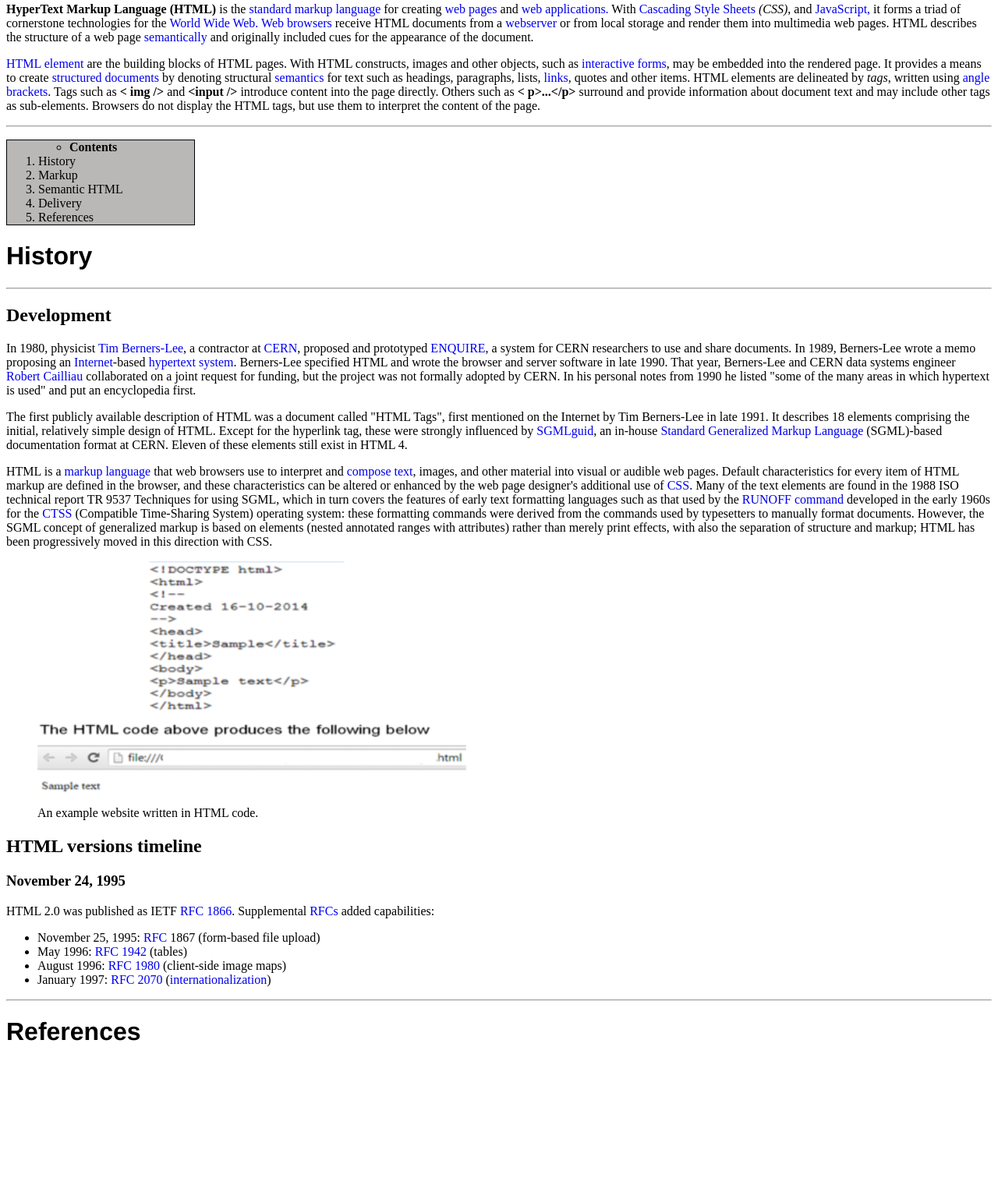
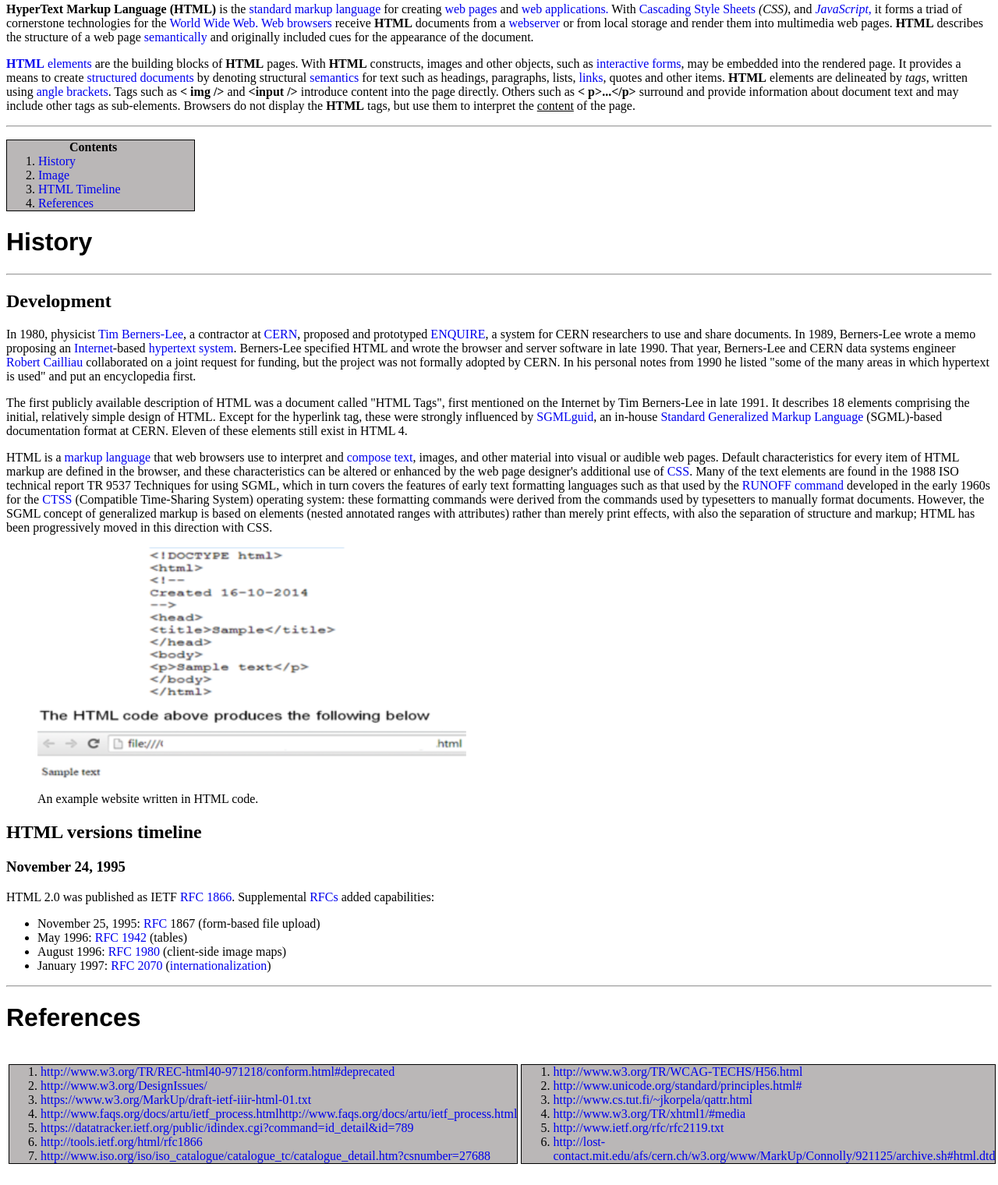
Before and after one commit to flanigan1/Midterm, a plain HTML site: page index.html in a window 1280 px wide. Shown: the part 197-1717 px from the top of the page at 78% size. Before the commit the page ends 1561 px from the top, so only its background shows below. Drawn offline with Linux system fonts and the light colour scheme.

Commit message:
Update index.html

```diff
--- a/index.html
+++ b/index.html
@@ -5,33 +5,29 @@
 
 <link rel="stylesheet" href="Styles.css">
 
+
 </head>
 <body>
 <h1>HTML</h1>
 <hr>
 <p>From Wikipedia, the free enclyopedia</p>
 <p><i>".htm" and ".html" redirect here. For other uses, see</p><a href="https://en.wikipedia.org/wiki/HTM">HTM (disambiguation)</a></i>
-<p><strong>HyperText Markup Language (HTML)</strong> is the <a href="https://en.wikipedia.org/wiki/Markup_language">standard markup language</a> for creating <a href="https://en.wikipedia.org/wiki/Web_page">web pages</a> and <a href="https://en.wikipedia.org/wiki/Web_application">web applications.</a> With <a href="https://en.wikipedia.org/wiki/Cascading_Style_Sheets">Cascading Style Sheets</a> <i>(CSS)</i>, and <a href="https://en.wikipedia.org/wiki/JavaScript">JavaScript,</a> it forms a triad of cornerstone technologies for the <a href="https://en.wikipedia.org/wiki/World_Wide_Web">World Wide Web.</a> <a href="https://en.wikipedia.org/wiki/Web_browser">Web browsers</a> receive HTML documents from a <a href="https://en.wikipedia.org/wiki/Webserver">webserver</a> or from local storage and render them into multimedia web pages. HTML describes the structure of a web page <a href="https://en.wikipedia.org/wiki/Semantic">semantically</a> and originally included cues for the appearance of the document.</p>
-<p> <a href="https://en.wikipedia.org/wiki/HTML_element">HTML element</a> are the building blocks of HTML pages. With HTML constructs, images and other objects, such as <a href="https://en.wikipedia.org/wiki/Fieldset">interactive forms</a>, may be embedded into the rendered page. It provides a means to create <a href="https://en.wikipedia.org/wiki/Structured_document">structured documents</a> by denoting structural <a href="https://en.wikipedia.org/wiki/Semantics">
-semantics</a> for text such as headings, paragraphs, lists, <a href="https://en.wikipedia.org/wiki/Hyperlink">links</a>, quotes and other items. HTML elements are delineated by <i>tags</i>, written using <a href="https://en.wikipedia.org/wiki/Bracket#Angle_brackets">angle brackets</a>. Tags such as <strong>&lt img /&gt</strong> and <strong>&ltinput /&gt</strong> introduce content into the page directly. Others such as <strong>&lt p&gt...&lt/p&gt</strong> surround and provide information about document text and may include other tags as sub-elements. Browsers do not display the HTML tags, but use them to interpret the content of the page.</p>
+<p><strong>HyperText Markup Language (HTML)</strong> is the <a href="https://en.wikipedia.org/wiki/Markup_language">standard markup language</a> for creating <a href="https://en.wikipedia.org/wiki/Web_page">web pages</a> and <a href="https://en.wikipedia.org/wiki/Web_application">web applications.</a> With <a href="https://en.wikipedia.org/wiki/Cascading_Style_Sheets">Cascading Style Sheets</a> <i>(CSS)</i>, and <a href="https://en.wikipedia.org/wiki/JavaScript"><i>JavaScript</i>,</a> it forms a triad of cornerstone technologies for the <a href="https://en.wikipedia.org/wiki/World_Wide_Web">World Wide Web.</a> <a href="https://en.wikipedia.org/wiki/Web_browser">Web browsers</a> receive <strong>HTML</strong> documents from a <a href="https://en.wikipedia.org/wiki/Webserver">webserver</a> or from local storage and render them into multimedia web pages. <strong>HTML</strong> describes the structure of a web page <a href="https://en.wikipedia.org/wiki/Semantic">semantically</a> and originally included cues for the appearance of the document.</p>
+<p> <a href="https://en.wikipedia.org/wiki/HTML_element"><strong>HTML</strong> elements</a> are the building blocks of <strong>HTML</strong> pages. With <strong>HTML</strong> constructs, images and other objects, such as <a href="https://en.wikipedia.org/wiki/Fieldset">interactive forms</a>, may be embedded into the rendered page. It provides a means to create <a href="https://en.wikipedia.org/wiki/Structured_document">structured documents</a> by denoting structural <a href="https://en.wikipedia.org/wiki/Semantics">
+semantics</a> for text such as headings, paragraphs, lists, <a href="https://en.wikipedia.org/wiki/Hyperlink">links</a>, quotes and other items. <strong>HTML</strong> elements are delineated by <i>tags</i>, written using <a href="https://en.wikipedia.org/wiki/Bracket#Angle_brackets">angle brackets</a>. Tags such as <strong>&lt img /&gt</strong> and <strong>&ltinput /&gt</strong> introduce content into the page directly. Others such as <strong>&lt p&gt...&lt/p&gt</strong> surround and provide information about document text and may include other tags as sub-elements. Browsers do not display the <strong>HTML</strong> tags, but use them to interpret the <u>content</u> of the page.</p>
 <hr>
 <ol id="list">
-<ul>
+<ul style="list-style: none;">
 <li><strong>Contents</strong></li>
 </ul>
 
-
-	<li>History</li>
-	<li>Markup</li>
-	<li>Semantic HTML</li>
-	<li>Delivery</li>
-	<li>References</li>
-
-
-
+	<A href="#link1"><li>History</a></li>
+	<a href="#link2"><li>Image</a></li>
+	<a href="#link4"><li>HTML Timeline</a></li>
+	<a href="#link3"><li>References</a></li>
 
 </ol>
-<h1>History</h1>
+<a name="link1"><h1><strong>History</strong></h1>
 <hr>
 <h2><strong>Development</strong></h2>
 <p >In 1980, physicist <a href="https://en.wikipedia.org/wiki/Tim_Berners-Lee">Tim Berners-Lee</a>, a contractor at <a href="https://en.wikipedia.org/wiki/CERN">CERN</a>, proposed and prototyped <a href="https://en.wikipedia.org/wiki/ENQUIRE">ENQUIRE</a>, a system for CERN researchers to use and share documents. In 1989, Berners-Lee wrote a memo proposing an <a href="
@@ -43,10 +39,10 @@ https://en.wikipedia.org/wiki/Internet">Internet</a>-based <a href="https://en.w
 
 <figure>
 <img id="HTML" src ="images/HTML.png">
-<figcaption>An example website written in HTML code.</figcaption>
+<a name="link2"><figcaption>An example website written in HTML code.</figcaption>
 </figure>
 
-<strong><h2>HTML versions timeline</h2>
+<strong><h2><a name="link4">HTML versions timeline</h2>
 <h3>November 24, 1995</h3></strong>
 <p>HTML 2.0 was published as IETF <a href="https://tools.ietf.org/html/rfc1866">RFC 1866</a>. Supplemental <a href="https://en.wikipedia.org/wiki/Request_for_Comments">RFCs</a> added capabilities:</p>
 <ul>
@@ -58,4 +54,45 @@ https://en.wikipedia.org/wiki/Internet">Internet</a>-based <a href="https://en.w
 
 </ul>
 <hr>
-<h1>References</h1>
+<a name="link3"><h1>References</h1>
+<table>
+<tr>
+<td align="left">
+<ol id="References1">
+
+	<li><a href="http://www.w3.org/TR/REC-html40-971218/conform.html#deprecated">http://www.w3.org/TR/REC-html40-971218/conform.html#deprecated</a></li>
+
+	<li><a href="http://www.w3.org/DesignIssues/">http://www.w3.org/DesignIssues/</a></li>
+
+	<li><a href="https://www.w3.org/MarkUp/draft-ietf-iiir-html-01.txt">https://www.w3.org/MarkUp/draft-ietf-iiir-html-01.txt</a></li>
+
+	<li><a href="http://www.faqs.org/docs/artu/ietf_process.htmlhttp://www.faqs.org/docs/artu/ietf_process.html">http://www.faqs.org/docs/artu/ietf_process.htmlhttp://www.faqs.org/docs/artu/ietf_process.html</a></li>
+
+	<li><a href="https://datatracker.ietf.org/public/idindex.cgi?command=id_detail&id=789">https://datatracker.ietf.org/public/idindex.cgi?command=id_detail&id=789</a></li>
+
+	<li><a href="http://tools.ietf.org/html/rfc1866">http://tools.ietf.org/html/rfc1866</a></li>
+
+	<li><a href="http://www.iso.org/iso/iso_catalogue/catalogue_tc/catalogue_detail.htm?csnumber=27688">http://www.iso.org/iso/iso_catalogue/catalogue_tc/catalogue_detail.htm?csnumber=27688</a></li>
+
+
+</ol>
+</td>
+<td align="left">
+<ol id="References2">
+
+	<li><a href="http://www.w3.org/TR/WCAG-TECHS/H56.html">http://www.w3.org/TR/WCAG-TECHS/H56.html</a></li>
+
+	<li><a href="http://www.unicode.org/standard/principles.html#">http://www.unicode.org/standard/principles.html#</a></li>
+
+	<li><a href="http://www.cs.tut.fi/~jkorpela/qattr.html">http://www.cs.tut.fi/~jkorpela/qattr.html</a></li>
+
+	<li><a href="http://www.w3.org/TR/xhtml1/#media">http://www.w3.org/TR/xhtml1/#media</a></li>
+
+	<li><a href="http://www.ietf.org/rfc/rfc2119.txt">http://www.ietf.org/rfc/rfc2119.txt</a></li>
+
+	<li><a href="http://lost-contact.mit.edu/afs/cern.ch/w3.org/www/MarkUp/Connolly/921125/archive.sh#html.dtd">http://lost-contact.mit.edu/afs/cern.ch/w3.org/www/MarkUp/Connolly/921125/archive.sh#html.dtd</a></li>
+
+</ol>
+</td>
+</tr>
+</table>
```
